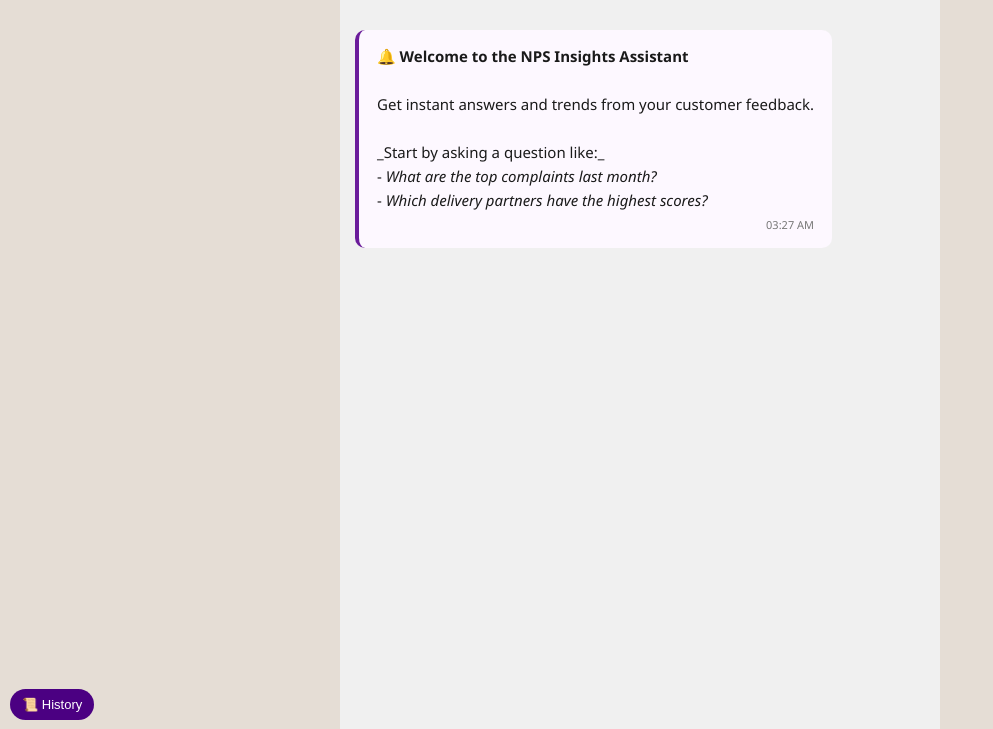
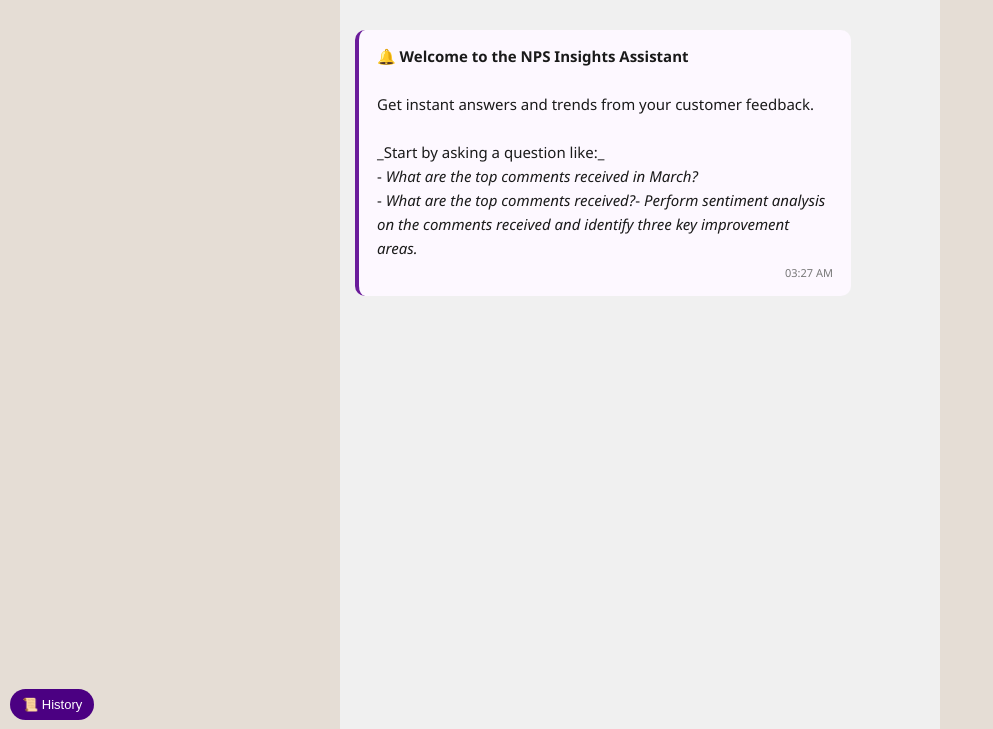
Before and after one commit to arun1934/TalktoDBUsingLangGraph, a FastAPI app: page / in a window 1280 px wide. Shown: the top 729 px of the page, without its empty margins (0-993 px from the left). Run offline with FastAPI, Linux system fonts and the light colour scheme; parts of the project's set-up code (start-up, migrations or seed data) failed here and were passed over; some libraries are stand-ins or nearby versions.

Commit message:
Initial commit

````diff
--- a/main.py
+++ b/main.py
@@ -1,3 +1,7 @@
+# How do the themes of comments received in february?
+# How do the themes of comments in February compare to those in January?
+# run a setiment analysis on the comments received and tell top 5 themes
+# Based on this give to top areas of improvements and suggestions to what to do
 from dotenv import load_dotenv
 from typing import Annotated, Any, Literal
 from fastapi import FastAPI, Request, HTTPException
@@ -15,9 +19,17 @@ from langgraph.prebuilt import ToolNode
 from langgraph.graph import END, StateGraph, START
 from typing_extensions import TypedDict
 from pydantic import BaseModel, Field
+from langchain.globals import set_verbose
+from langchain.globals import set_debug
+from decimal import Decimal
+
+
 import os
 import json
 import re
+
+set_debug(False)
+set_verbose(True)
 
 # --- FastAPI app ---
 app = FastAPI()
@@ -27,11 +39,15 @@ templates = Jinja2Templates(directory="templates")
 load_dotenv()
 os.getenv("OPENAI_API_KEY")
 db = SQLDatabase.from_uri("postgresql+psycopg2://postgres:admin@localhost/NPS")
-llm = ChatOpenAI(model="gpt-4o-mini", temperature=0.5)
+llm = ChatOpenAI(model="gpt-4o-mini", temperature=0)
 
-# --- Tool + Error Handling ---
+
+# Tools creation with feallback and error hanling
 def create_tool_node_with_fallback(tools: list) -> RunnableWithFallbacks[Any, dict]:
-    return ToolNode(tools).with_fallbacks([RunnableLambda(handle_tool_error)], exception_key="error")
+    """Create a ToolNode with a fallback to handle errors and surface them to the agent."""
+    return ToolNode(tools).with_fallbacks(
+        [RunnableLambda(handle_tool_error)], exception_key="error")
+
 
 def handle_tool_error(state) -> dict:
     error = state.get("error")
@@ -46,48 +62,55 @@ def handle_tool_error(state) -> dict:
         ]
     }
 
-# --- Tooling ---
+
+# Database specific tools
 toolkit = SQLDatabaseToolkit(db=db, llm=llm)
 tools = toolkit.get_tools()
 list_tables_tool = next(tool for tool in tools if tool.name == "sql_db_list_tables")
 get_schema_tool = next(tool for tool in tools if tool.name == "sql_db_schema")
 
-@tool
+
+# Tool definition for executing SQL queries
+@tool(name_or_callable="db_query_tool")
 def db_query_tool(query: str) -> dict:
-    """Execute a SQL query and return results as structured JSON."""
-    result = db.run_no_throw(query)
-    if not result:
-        return {"error": "Query failed or returned no data."}
-    rows = [dict(row) for row in result]
-    columns = list(rows[0].keys()) if rows else []
-    return {"columns": columns, "rows": rows}
+    """
+    Execute a SQL query against the database and get back the result.
+    If the query is not correct, an error message will be returned.
+    If an error is returned, rewrite the query, check the query, and try again.
+    """
+    result = {}
+    result_str = ""
+    try:
+        # print("Query executed in DB:", query)
+        result_str = db.run_no_throw(query)
+        print("Result post running query is: ", result_str)
+        if not result_str:
+            return {"error": "Query failed or returned no data."}
+        try:
+            # Attempt to convert string representation of tuples into actual tuples
+            result = eval(result_str, {"Decimal": Decimal})
 
-# --- LangGraph State ---
-class State(TypedDict):
-    messages: Annotated[list[AnyMessage], add_messages]
+            if isinstance(result, (list, tuple)) and all(isinstance(row, (list, tuple)) for row in result):
+                if result and all(len(row) == len(result[0]) for row in result):
+                    columns = [f"column_{i + 1}" for i in range(len(result[0]))]
+                    rows = [dict(zip(columns, row)) for row in result]
+                    return {"result_str": result_str, "columns": columns, "rows": rows}
+                else:
+                    return {"error": "Inconsistent data format in result."}
+            else:
+                return {"error": "Unexpected result type from database. Expected a list/tuple of lists/tuples"}
 
-workflow = StateGraph(State)
+        except (SyntaxError, NameError, TypeError) as eval_err:
+            return {"error": f"Error converting result string to data structure: {eval_err}"}
 
-# --- Initial Tool Invocation ---
-def first_tool_call(state: State) -> dict[str, list[AIMessage]]:
-    return {
-        "messages": [
-            AIMessage(
-                content="",
-                tool_calls=[
-                    {
-                        "name": "sql_db_list_tables",
-                        "args": {},
-                        "id": "tool_ai",
-                    }
-                ],
-            )
-        ]
-    }
+    except Exception as e:
+        print(f"❌ Exception while executing DB query: {e}")
+    return {"result_str": result_str, "result": result}
+
 
 # --- Query Correction Prompt & Node ---
 query_check_system = """You are a SQL expert with a strong attention to detail.
-Double check the SQLite query for common mistakes, including:
+Double check the SQL query for common mistakes, including:
 - Using NOT IN with NULL values
 - Using UNION when UNION ALL should have been used
 - Using BETWEEN for exclusive ranges
@@ -108,7 +131,37 @@ query_check = query_check_prompt | llm.bind_tools(
     [db_query_tool], tool_choice="required"
 )
 
+
+# LangGraph specific code
+# Define the state for the agent
+class State(TypedDict):
+    messages: Annotated[list[AnyMessage], add_messages]
+
+
+# Define a new graph
+workflow = StateGraph(State)
+
+
+# Add a node for the first tool call
+def first_tool_call(state: State) -> dict[str, list[AIMessage]]:
+    return {
+        "messages": [
+            AIMessage(
+                content="",
+                tool_calls=[
+                    {
+                        "name": "sql_db_list_tables",
+                        "args": {},
+                        "id": "tool_ai",
+                    }
+                ],
+            )
+        ]
+    }
+
+
 def model_check_query(state: State) -> dict[str, list[AIMessage]]:
+    """This tool will double check the query before executing it."""
     return {"messages": [query_check.invoke({"messages": [state["messages"][-1]]})]}
 
 
@@ -117,37 +170,36 @@ model_get_schema = llm.bind_tools([get_schema_tool])
 
 # --- Query Generation Prompt ---
 class SubmitFinalAnswer(BaseModel):
+    """Submit the final answer to to user based on the query results"""
     final_answer: str = Field(..., description="The final answer to the user")
 
 
-query_gen_system = """You are a SQL expert with a strong attention to detail.
-
-Given an input question, output a syntactically correct SQLite query to run, then look at the results of the query and return the answer.
-
-DO NOT call any tool besides SubmitFinalAnswer to submit the final answer.
-
-When generating the query:
-
-Output the SQL query that answers the input question without a tool call.
-
-Unless the user specifies a specific number of examples they wish to obtain, always limit your query to at most 5 results.
-You can order the results by a relevant column to return the most interesting examples in the database.
-Never query for all the columns from a specific table, only ask for the relevant columns given the question.
-
-If you get an error while executing a query, rewrite the query and try again.
-If you get a SELECT query as the final answer, rewrite the query and try again.
-
-If you get an empty result set, you should try to rewrite the query to get a non-empty result set.
-NEVER make stuff up if you don't have enough information to answer the query... just say you don't have enough information.
-
-If you have enough information to answer the input question, simply invoke the appropriate tool to submit the final answer to the user.
-
-DO NOT make any DML statements (INSERT, UPDATE, DELETE, DROP etc.) to the database."""
+query_gen_system = """
+ROLE:
+You are an agent designed to interact with a SQL database. You have access to tools for interacting with the database.
+GOAL:
+Given an input question, create a syntactically correct SQL query to run, then look at the results of the query and return the answer.
+INSTRUCTIONS:
+- Only use the below tools for the following operations.
+- Never assume columns or tables that are not explicitly shown in the schema.
+- Only use the information returned by the below tools to construct your final answer.
+- To start you should ALWAYS look at the tables in the database to see what you can query. Do NOT skip this step.
+- Then you should query the schema of the most relevant tables.
+- Write your query based upon the schema of the tables. You MUST double check your query before executing it.
+- Unless the user specifies a specific number of examples they wish to obtain, always limit your query to at most 10 results.
+- You can order the results by a relevant column to return the most interesting examples in the database.
+- Never query for all the columns from a specific table, only ask for the relevant columns given the question.
+- If you get an error while executing a query, rewrite the query and try again.
+- If the query returns a result, use check_result tool to check the query result.
+- If the query result result is empty, think about the table schema, rewrite the query, and try again.
+- DO NOT make any DML statements (INSERT, UPDATE, DELETE, DROP etc.) to the database."""
 
 query_gen_prompt = ChatPromptTemplate.from_messages([
     ("system", query_gen_system), ("placeholder", "{messages}")
 ])
-query_gen = query_gen_prompt | llm.bind_tools([SubmitFinalAnswer])
+
+query_gen = query_gen_prompt | llm
+
 
 def query_gen_node(state: State):
     message = query_gen.invoke(state)
@@ -164,7 +216,30 @@ def query_gen_node(state: State):
     return {"messages": [message] + tool_messages}
 
 
-# --- Suggestion Generator ---
+query_gen_formatting_prompt = ChatPromptTemplate.from_messages([
+    ("system", query_gen_system), ("placeholder", "{messages}")
+])
+# query_gen = query_gen_prompt | llm.bind_tools([SubmitFinalAnswer, model_check_query])
+# query_gen = query_gen_prompt | llm.bind_tools([SubmitFinalAnswer])
+query_gen_formatting_prompt = query_gen_formatting_prompt | llm.bind_tools([SubmitFinalAnswer])
+
+
+def query_gen_node_for_formatting(state: State):
+    message = query_gen_formatting_prompt.invoke(state)
+    tool_messages = []
+    if message.tool_calls:
+        for tc in message.tool_calls:
+            if tc["name"] != "SubmitFinalAnswer":
+                tool_messages.append(
+                    ToolMessage(
+                        content=f"Error: The wrong tool was called: {tc['name']}...",
+                        tool_call_id=tc["id"],
+                    )
+                )
+    return {"messages": [message] + tool_messages}
+
+
+# --- Suggestion Generation and related code ---
 suggestion_prompt = ChatPromptTemplate.from_messages([
     ("system", """
 You are an assistant that helps users explore their database through natural language.
@@ -178,10 +253,11 @@ Only return a JSON list of strings like:
 ])
 suggestion_chain = suggestion_prompt | llm
 
+
 def generate_suggestions_node(state: State) -> dict:
     user_query = ""
     result = ""
-    print("🧠 Gathering context for suggestions...")
+    # print("🧠 Gathering context for suggestions...")
     for msg in state["messages"]:
         if getattr(msg, "type", "") == "human":
             user_query = msg.content
@@ -191,12 +267,11 @@ def generate_suggestions_node(state: State) -> dict:
             for call in msg.tool_calls:
                 result = call.get("args", {}).get("final_answer", "")
     try:
-        print("📤 Suggestion Input - Query:", user_query)
-        print("📤 Suggestion Input - Result:", result)
+        # print("Suggestion Input - Query:", user_query)
+        # print("Suggestion Input - Result:", result)
         response = suggestion_chain.invoke({"query": user_query, "result": result})
-        print("📥 Raw Suggestion Output:", response.content)
+        print("Suggestion Output:", response.content)
         suggestions = json.loads(response.content)
-        print("✅ Suggestions:123", suggestions)
         state["messages"].append(
             ToolMessage(
                 content=suggestions,
@@ -206,6 +281,7 @@ def generate_suggestions_node(state: State) -> dict:
     except:
         suggestions = []
     return {"messages": state["messages"], "suggestions": suggestions}
+
 
 def extract_suggestions(event_result):
     messages = event_result.get("generate_suggestions", {}).get("messages", [])
@@ -218,6 +294,8 @@ def extract_suggestions(event_result):
                 return []
     return []
 
+
+# Define a conditional edge to decide whether to continue or end the workflow
 def should_continue(state: State) -> Literal[END, "correct_query", "query_gen", "generate_suggestions"]:
     last_message = state["messages"][-1]
     if getattr(last_message, "tool_calls", None):
@@ -236,6 +314,7 @@ workflow.add_node("query_gen", query_gen_node)
 workflow.add_node("correct_query", model_check_query)
 workflow.add_node("execute_query", create_tool_node_with_fallback([db_query_tool]))
 workflow.add_node("generate_suggestions", generate_suggestions_node)
+workflow.add_node("query_gen_node_for_formatting", query_gen_node_for_formatting)
 
 # --- Workflow Edges ---
 workflow.add_edge(START, "first_tool_call")
@@ -243,11 +322,13 @@ workflow.add_edge("first_tool_call", "list_tables_tool")
 workflow.add_edge("list_tables_tool", "model_get_schema")
 workflow.add_edge("model_get_schema", "get_schema_tool")
 workflow.add_edge("get_schema_tool", "query_gen")
+
 workflow.add_conditional_edges("query_gen", should_continue)
+workflow.add_edge("query_gen", "correct_query")
 workflow.add_edge("correct_query", "execute_query")
-workflow.add_edge("execute_query", "query_gen")
+workflow.add_edge("execute_query", "query_gen_node_for_formatting")
+workflow.add_edge("query_gen_node_for_formatting", "generate_suggestions")
 workflow.add_edge("generate_suggestions", END)
-
 # --- FastAPI Routes ---
 app1 = workflow.compile()
 
@@ -256,7 +337,7 @@ class QueryRequest(BaseModel):
 
 @app.post("/api/query")
 async def process_query(request: QueryRequest):
-    print("📥 Received query:", request.query)
+    # print("Received query:", request.query)
     try:
         event_result = {}
         for event in app1.stream({"messages": [("user", request.query)]}):
@@ -311,29 +392,37 @@ def get_final_answer(data):
         columns = []
         rows = []
 
-        messages = data.get("query_gen", {}).get("messages", [])
+        messages = data.get("correct_query", {}).get("messages", [])
         print("📄 Query Gen Messages:", messages)
         for message in messages:
             tool_calls = getattr(message, "tool_calls", [])
             for call in tool_calls:
                 args = call.get("args", {})
-                final_answer = args.get("final_answer", "")
-                if final_answer:
-                    sql_match = re.search(r"```sql\\s+(.*?)```", final_answer, re.DOTALL)
-                    if sql_match:
-                        sql_query = sql_match.group(1).strip()
-                        explanation = re.sub(r"```sql\\s+.*?```", "", final_answer, flags=re.DOTALL).strip()
-                    else:
-                        explanation = final_answer.strip()
+                sql_query = args.get("query", "")
+                # if final_answer:
+                #     sql_match = re.search(r"```sql\\s+(.*?)```", final_answer, re.DOTALL)
+                #     if sql_match:
+                #         sql_query = sql_match.group(1).strip()
+                #         explanation = re.sub(r"```sql\\s+.*?```", "", final_answer, flags=re.DOTALL).strip()
+                #     else:
+                #         explanation = final_answer.strip()
 
-        exec_msgs = data.get("execute_query", {}).get("messages", [])
+        exec_msgs = data.get("query_gen_node_for_formatting", {}).get("messages", [])
+        # messages = data.get("execute_query", {}).get("messages", [])
+        # for msg in messages:
+        #     if isinstance(msg, ToolMessage) and msg.name == "db_query_tool":
+        #         try:
+        #             return msg.content
+        #         except Exception as e:
+        #             print(f"Error parsing suggestions: {e}")
+        #             return []
+
+
         print("📊 Execute Query Messages:", exec_msgs)
         for msg in exec_msgs:
-            if isinstance(msg, ToolMessage):
+            if isinstance(msg, AIMessage):
                 try:
-                    result_data = json.loads(msg.content)
-                    columns = result_data.get("columns", [])
-                    rows = result_data.get("rows", [])
+                    explanation =  msg.tool_calls[0].get("args").get("final_answer")
                 except Exception as e:
                     print(f"Error parsing JSON from db tool message: {e}")
                     continue
@@ -353,7 +442,7 @@ def get_final_answer(data):
         print(f"Error extracting final answer: {e}")
         return {
             "sql": "",
-            "explanation": "Sorry, something went wrong.",
+            "explanation": "Sorry, something went wrong. Please click on 👎 to re-try",
             "columns": [],
             "rows": []
         }
--- a/templates/index.html
+++ b/templates/index.html
@@ -405,14 +405,17 @@
     userInput.addEventListener("keypress", e => {
       if (e.key === "Enter" && !e.shiftKey) sendMessage();
     });
+    sendBtn.addEventListener("click", () => sendMessage());
+
 
     window.addEventListener("load", () => {
       appendMessage(
         "**🔔 Welcome to the NPS Insights Assistant**\n\n" +
         "Get instant answers and trends from your customer feedback.\n\n" +
         "_Start by asking a question like:_\n" +
-        "- *What are the top complaints last month?*\n" +
-        "- *Which delivery partners have the highest scores?*",
+        "- *What are the top comments received in March?*\n" +
+        "- *What are the top comments received?*" +
+        "- *Perform sentiment analysis on the comments received and identify three key improvement areas.*",
         false,
         { showFeedback: false }
       );
````
